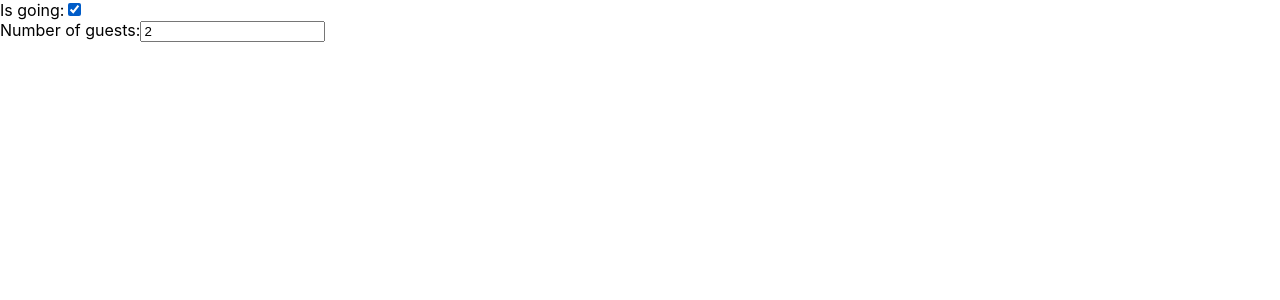
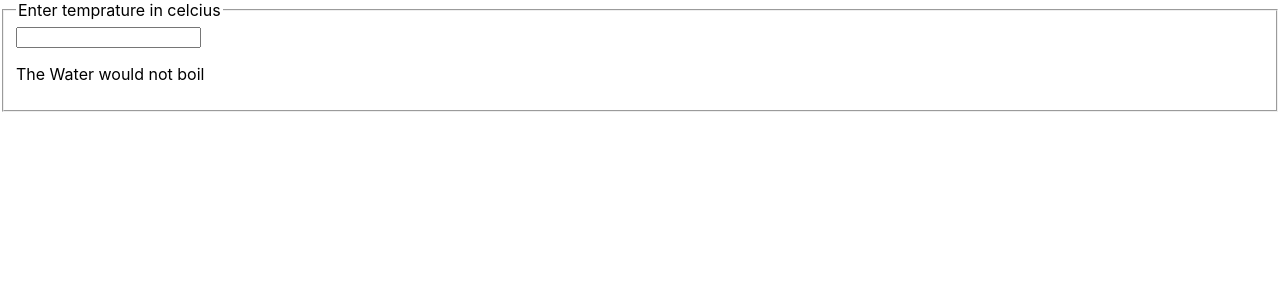
Before and after one commit to piyushjha0409/React-js, a React (Create React App) app in the folder myapp/: page / in a window 1280 px wide. Shown: the top 300 px of the page. Built offline with nearby package versions, Linux system fonts and the light colour scheme.

Commit message:
changes applied

```diff
--- a/myapp/src/components/BoilingVerdict.jsx
+++ b/myapp/src/components/BoilingVerdict.jsx
@@ -1,6 +1,8 @@
 function BoilingVerdict(props){
-    if(props.celcius >= 20){
+    if(props.celcius >= 100){
         return <p>The Water would boil.</p>
     }
     return <p>The Water would not boil</p>
 }
+
+export default BoilingVerdict
--- a/myapp/src/components/calculator.jsx
+++ b/myapp/src/components/calculator.jsx
@@ -1,4 +1,7 @@
-class calculator extends React.Component {
+import React from "react";
+import BoilingVerdict from "./BoilingVerdict";
+
+class Calculator extends React.Component {
   constructor(props){
     super(props);
     this.handleChange = this.handleChange.bind(this)
@@ -11,6 +14,10 @@ class calculator extends React.Component {
   }
 
   render(){
+
+    const temprature = this.state.temprature
+
+    return(
     <fieldset>
         <legend>Enter temprature in celcius</legend>
         <input
@@ -18,6 +25,12 @@ class calculator extends React.Component {
         onChange={this.handleChange}
         />
 
+        <BoilingVerdict
+         celcius={parseFloat(temprature)}
+        />
+
     </fieldset>
+    )
   }
 }
+export default Calculator
--- a/myapp/src/index.js
+++ b/myapp/src/index.js
@@ -2,8 +2,7 @@ import React from 'react';
 import ReactDOM from 'react-dom/client';
 import './index.css';
 import reportWebVitals from './reportWebVitals';
-import NameForm from '../src/components/NameForm'
-
+import Calculator from './components/Calculator';
 // const root = ReactDOM.createRoot(document.getElementById('root'));
 // function Clock(props){
 //   return(
@@ -64,6 +63,6 @@ import NameForm from '../src/components/NameForm'
 // }
 
 const root = ReactDOM.createRoot(document.getElementById('root'))
-root.render(<NameForm />)
+root.render(<Calculator />)
 
 reportWebVitals();
```
